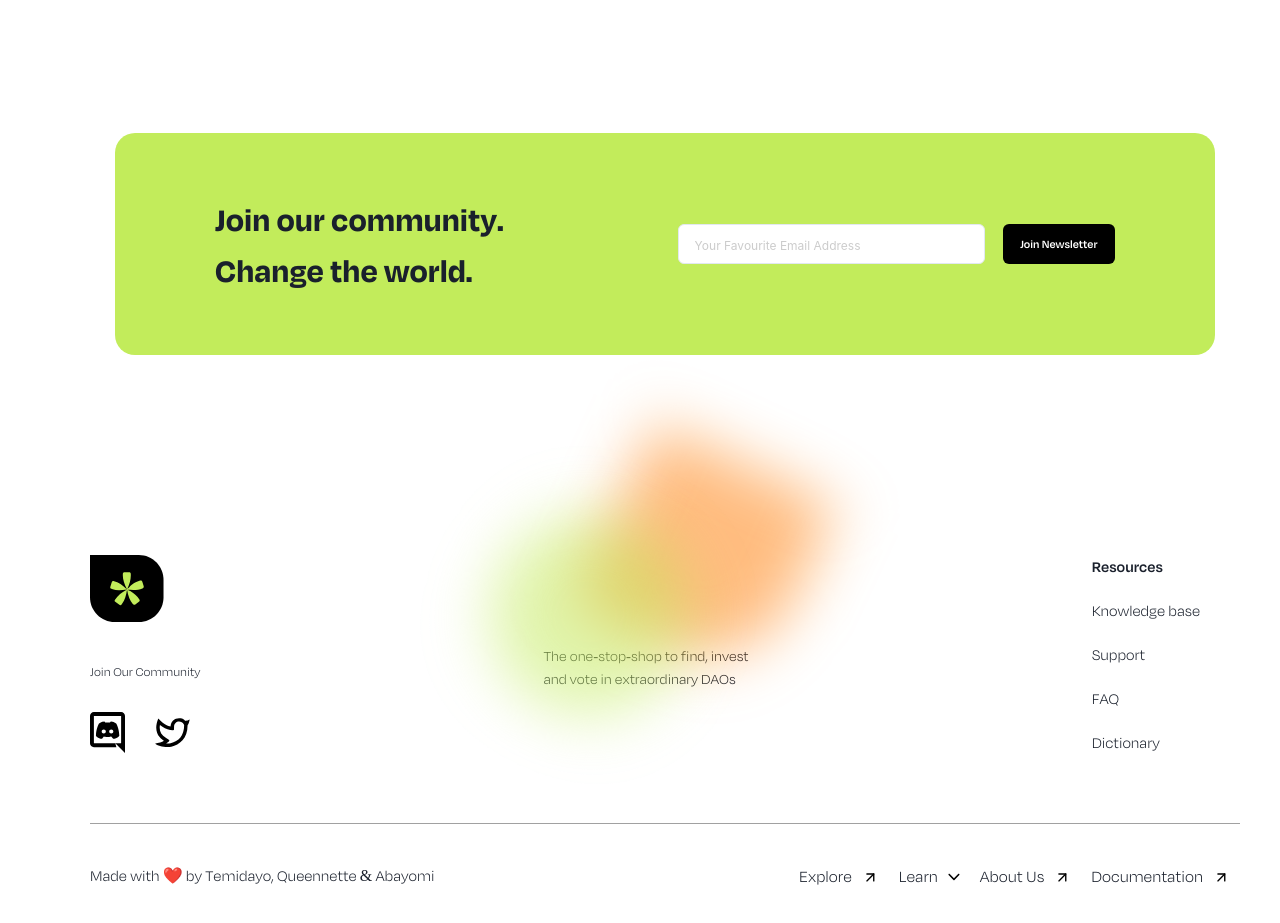
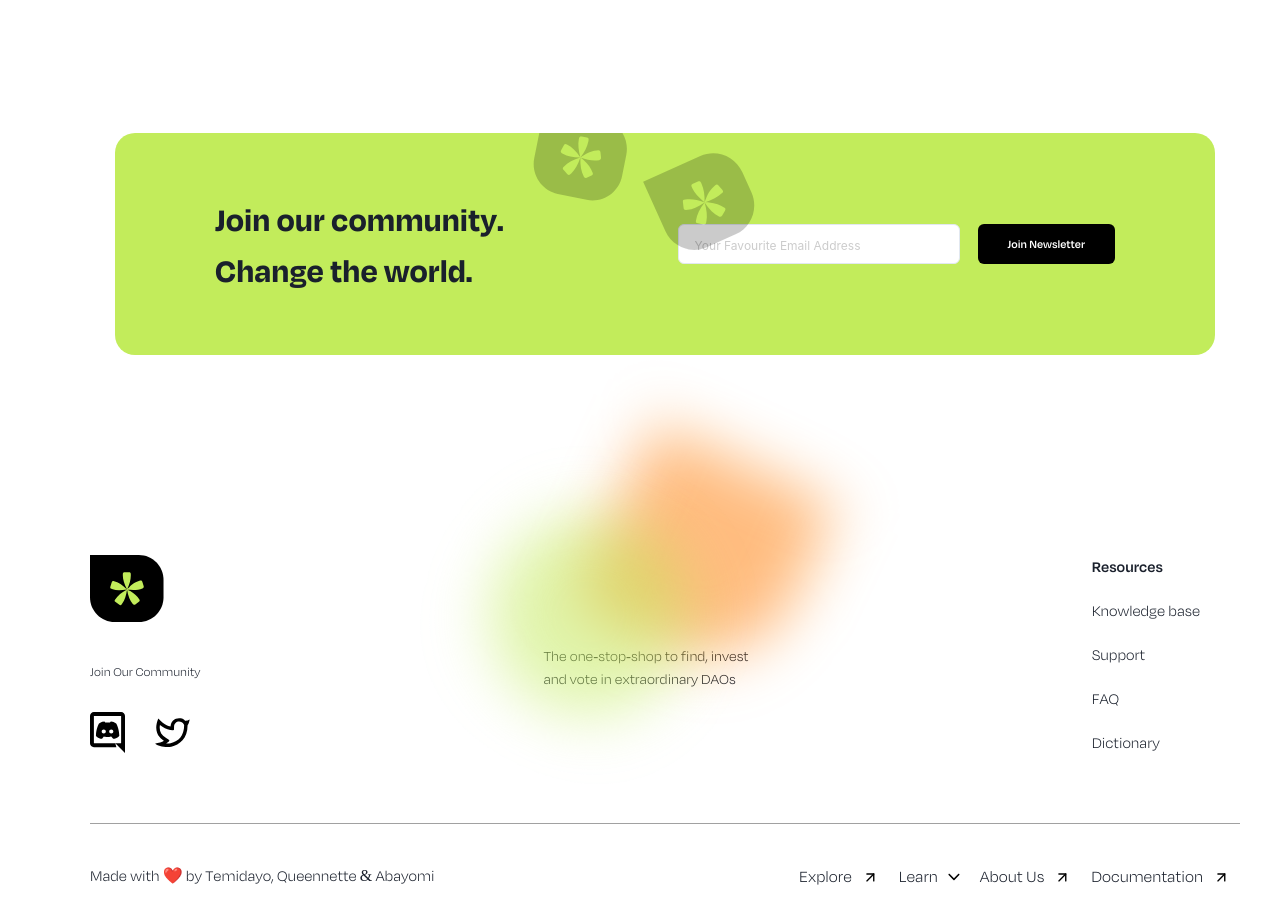
Before and after one commit to iamAbayomi/dao-open-challenge, a Next.js app: page / in a window 1280 px wide. Shown: the part 5340-6263 px from the top of the page. Built offline with nearby package versions, Linux system fonts and the light colour scheme.

Commit message:
feat: integrate newletter

```diff
--- a/components/GettingStarted/GettingStartedSection/index.tsx
+++ b/components/GettingStarted/GettingStartedSection/index.tsx
@@ -74,6 +74,7 @@ const GettingStartedSection = () => {
       </Box>
 
       <Box
+        pos={"relative"}
         margin={"275px auto 100px auto"}
         maxWidth={"1100px"}
         background={"#C2EC5B"}
@@ -88,12 +89,17 @@ const GettingStartedSection = () => {
           justifyContent={"space-between"}
           flexDir={{ base: "column", xl: "row" }}
           gap={"60px"}
+          zIndex={"200"}
         >
           <Text fontSize={"34px"} fontWeight={"740"}>
             Join our community.
             <br /> Change the world.
           </Text>
-          <Box display={"flex"}>
+          <Box
+            display={"flex"}
+            flexDir={{ base: "column", xl: "row" }}
+            gap={"18px"}
+          >
             <Input
               background={"white"}
               maxW={"340px"}
@@ -101,8 +107,8 @@ const GettingStartedSection = () => {
               _placeholder={{ fontSize: "12px", color: "#CCCCCC" }}
             />
             <Button
-              w={"max-content"}
-              ml={"18px"}
+              w={"100%"}
+              maxWidth={{ base: "340px", xl: "max-content" }}
               p={"20px 30px 20px 30px"}
               background={"black"}
               color={"white"}
@@ -111,6 +117,28 @@ const GettingStartedSection = () => {
             </Button>
           </Box>
         </Box>
+
+        <Box
+          opacity={"20%"}
+          position={"absolute"}
+          top={"0px"}
+          left={{ sm: "80%", lg: "38%" }}
+          max-width={"94px"}
+        >
+          <Image width={"94px"} alt="first-vector" src="./gs-f-vector.svg" />
+        </Box>
+        <Box
+          opacity={"20%"}
+          position={"absolute"}
+          top={"20px"}
+          left={{ base: "80%", lg: "48%" }}
+        >
+          <Image
+            max-width={"94px"}
+            alt="second-vector"
+            src="./gs-s-vector.svg"
+          />
+        </Box>
       </Box>
     </Box>
   );
```
Also changed, not shown: public/gs-f-vector.svg (added), public/gs-s-vector.svg (added).
